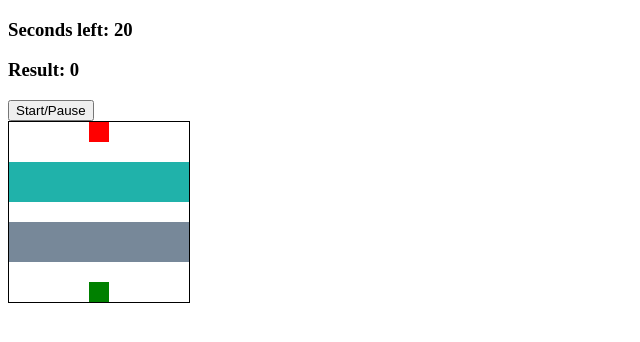
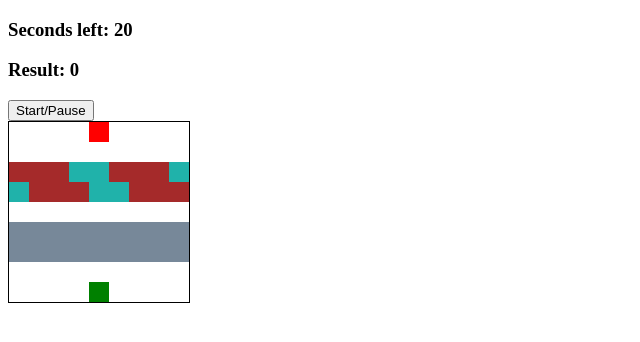
Before and after one commit to Cordovas-cmd/frogger, a plain HTML site: page index.html in a window 1280 px wide. Shown: the whole page, without its empty margins (0-640 px from the left). Drawn offline with Linux system fonts and the light colour scheme.

Commit message:
creating logs and adding functionality to make them move

```diff
--- a/app.js
+++ b/app.js
@@ -2,6 +2,8 @@ const timeLeftDisplay = document.querySelector('#time-left');
 const resultDiplay = document.querySelector('#result');
 const startPauseButton = document.querySelector('#start-pause-button');
 const squares = document.querySelectorAll('.grid div');
+const logsLeft = document.querySelectorAll('.log-left');
+const logsRight = document.querySelectorAll('.log-right');
 
 console.log(squares)
 let currentIndex = 76;
@@ -46,3 +48,19 @@ squares[currentIndex].classList.add('frog');
 
 }
 document.addEventListener('keyup', moveFrog)
+
+
+function autoMoveLogs() {
+    logsLeft.forEach(logLeft => moveLogLeft(logLeft))
+}
+
+function moveLogLeft(logLeft) {
+    switch(true) {
+        case logLeft.classList.contains('l1') :
+        logLeft.classList.remove('l1')
+        logLeft.classList.add('l2')
+        break
+    }
+}
+
+setInterval(autoMoveLogs, 1000)
--- a/index.html
+++ b/index.html
@@ -30,24 +30,24 @@
         <div></div>
         <div></div>
         <div></div>
-        <div class="log-left"></div>
-        <div class="log-left"></div>
-        <div class="log-left"></div>
-        <div class="log-left"></div>
-        <div class="log-left"></div>
-        <div class="log-left"></div>
-        <div class="log-left"></div>
-        <div class="log-left"></div>
-        <div class="log-left"></div>
-        <div class="log-right"></div>
-        <div class="log-right"></div>
-        <div class="log-right"></div>
-        <div class="log-right"></div>
-        <div class="log-right"></div>
-        <div class="log-right"></div>
-        <div class="log-right"></div>
-        <div class="log-right"></div>
-        <div class="log-right"></div>
+        <div class="log-left l1"></div>
+        <div class="log-left l2"></div>
+        <div class="log-left l3"></div>
+        <div class="log-left l4"></div>
+        <div class="log-left l5"></div>
+        <div class="log-left l1"></div>
+        <div class="log-left l2"></div>
+        <div class="log-left l3"></div>
+        <div class="log-left l4"></div>
+        <div class="log-right l5"></div>
+        <div class="log-right l1"></div>
+        <div class="log-right l2"></div>
+        <div class="log-right l3"></div>
+        <div class="log-right l4"></div>
+        <div class="log-right l5"></div>
+        <div class="log-right l1"></div>
+        <div class="log-right l2"></div>
+        <div class="log-right l3"></div>
         <div></div>
         <div></div>
         <div></div>
--- a/styles.css
+++ b/styles.css
@@ -18,9 +18,9 @@
 .starting-block {
     background-color: blue;
 }
-.log-left, .log-right {
+/* .log-left, .log-right {
 background-color: lightseagreen;
-}
+} */
 
 .car-left, .car-right {
     background-color: lightslategray;
@@ -28,3 +28,11 @@ background-color: lightseagreen;
 .frog {
     background-color: green;
 }
+
+.l1 , .l2, .l3 {
+    background-color: brown;
+}
+
+.l4, .l5 {
+    background-color: lightseagreen;
+}
```
